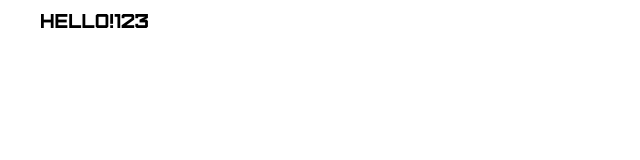
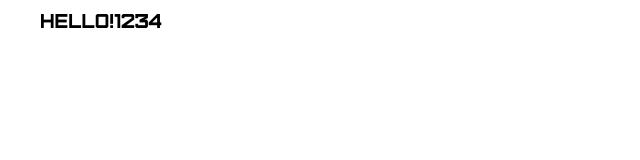
Before and after one commit to 1ErOmA1/EromaPortfolio, a plain HTML site: page index.html in a window 1280 px wide. Shown: the full height of the page, 0-640 px from the left. Drawn offline with nearby package versions, Linux system fonts and the light colour scheme.

Commit message:
Update index.html

```diff
--- a/index.html
+++ b/index.html
@@ -11,7 +11,7 @@
 <body>
     <div class="header">
         <div class="wrapper">
-            Hello!123
+            Hello!1234
         </div>
     </div>
 </body>
```
